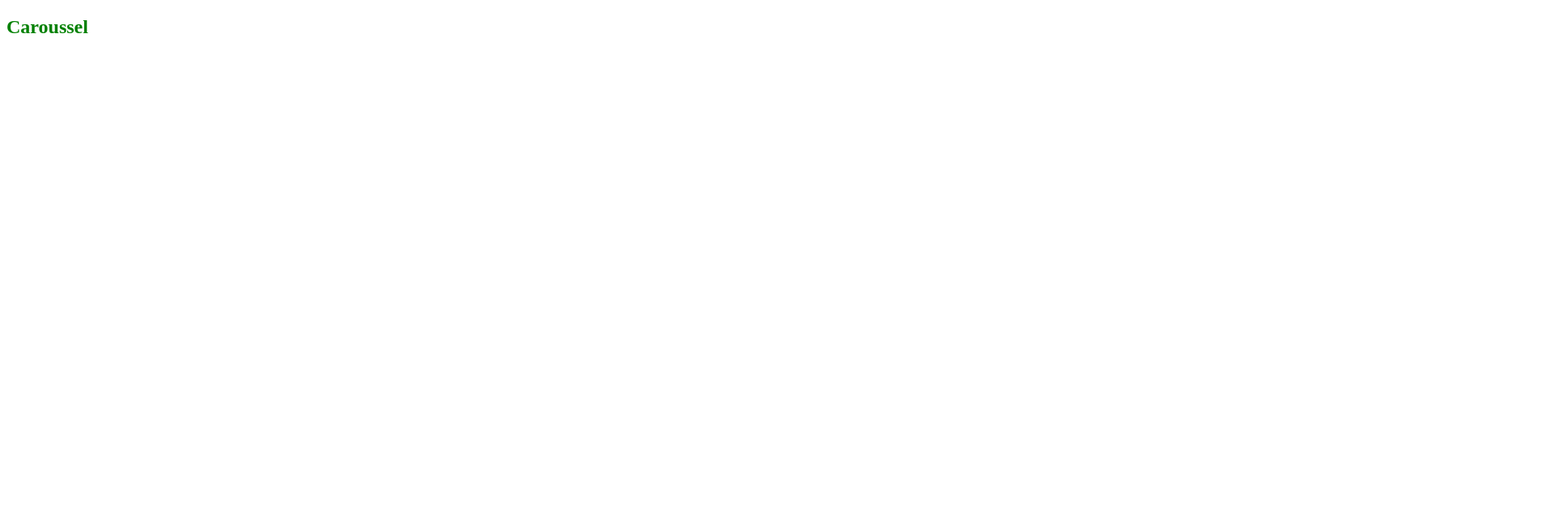
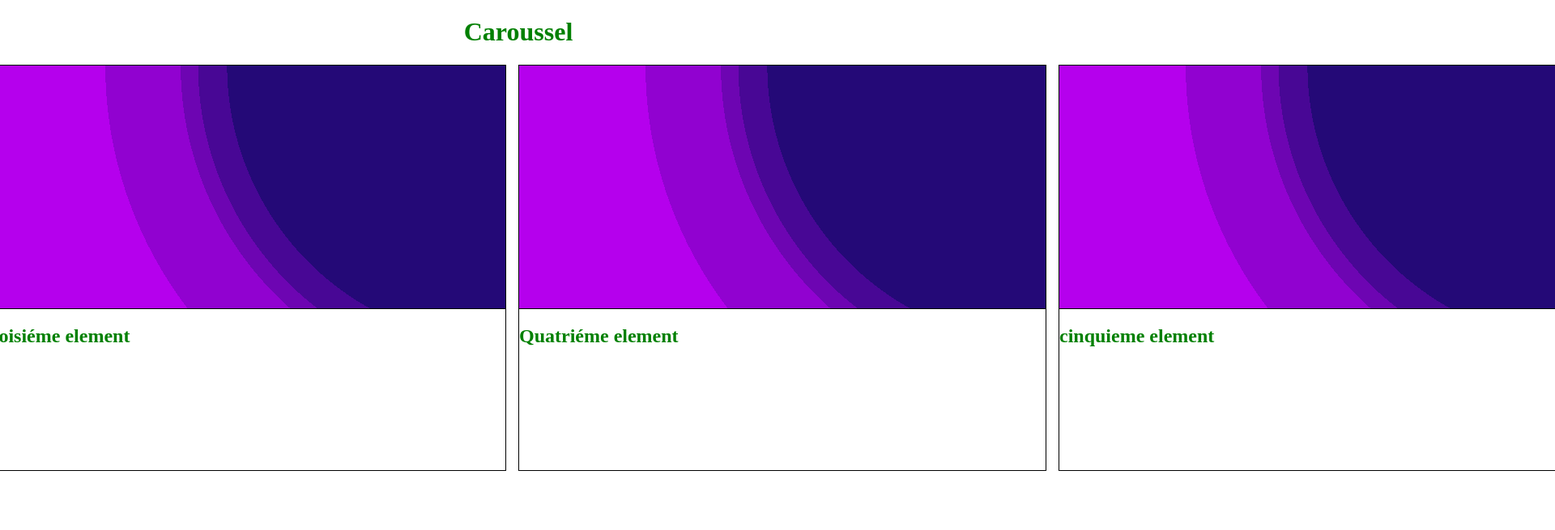
Before and after one commit to TokiWildDev/caroussel, a website: page index.html in a window 1280 px wide. Shown: the top 655 px of the page at 81% size, 1920 px wide, since content can reach past the window. Drawn offline with Linux system fonts and the light colour scheme.

Commit message:
début de la mise en place du css et de l'html

```diff
--- a/index.html
+++ b/index.html
@@ -9,23 +9,80 @@
 </head>
 <body>
 
-    <section>
+    <h1>Caroussel</h1>
 
-        <h1>Caroussel</h1>
+    <section id="caroussel">
 
         <div class="container">
-            <div class="container__img"></div>
-            <div class="container__text"></div>
+
+            <div class="container__img">
+
+            </div>
+
+            <div class="container__text">
+                <h1>Premier element</h1>
+            </div>
+
         </div>
 
         <div class="container">
-            <div class="container__img"></div>
-            <div class="container__text"></div>
+
+            <div class="container__img">
+
+            </div>
+
+            <div class="container__text">
+                <h1>deuxieme element</h1>
+            </div>
+
         </div>
 
         <div class="container">
-            <div class="container__img"></div>
-            <div class="container__text"></div>
+
+            <div class="container__img">
+
+            </div>
+
+            <div class="container__text">
+                <h1>Troisiéme element</h1>
+            </div>
+
+        </div>
+
+        <div class="container">
+
+            <div class="container__img">
+
+            </div>
+
+            <div class="container__text">
+                <h1>Quatriéme element</h1>
+            </div>
+
+        </div>
+
+        <div class="container">
+
+            <div class="container__img">
+
+            </div>
+
+            <div class="container__text">
+                <h1>cinquieme element</h1>
+            </div>
+
+        </div>
+
+        <div class="container">
+
+            <div class="container__img">
+
+            </div>
+
+            <div class="container__text">
+                <h1>sixiéme element</h1>
+            </div>
+
         </div>
 
     </section>
--- a/scss/mainscss.scss
+++ b/scss/mainscss.scss
@@ -1,6 +1,44 @@
 @import "utils/colors";
+
+body
+{
+    padding: 0; margin: 0;
+    box-sizing: border-box;
+    display: flex;
+    flex-direction: column;
+    align-items: center;
+    overflow-x: hidden;
+
+
+}
 
 h1
 {
     color: $colorH1;
 }
+
+#caroussel // section qui contient le caroussel //
+{
+    display: flex;
+
+    .container // Contenant des différents éléments du carroussel //
+    {
+        min-width: 650px;
+        height: 500px;
+        border: $border;
+        margin-right: 15px;
+
+        &__img
+        {
+            height: 60%;
+            border-bottom: $border;
+            background-image: radial-gradient(circle at top right, rgb(36, 9, 119) 0%, rgb(36, 9, 119) 48%,rgb(72, 7, 149) 48%, rgb(72, 7, 149) 53%,rgb(109, 5, 178) 53%, rgb(109, 5, 178) 56%,rgb(145, 2, 208) 56%, rgb(145, 2, 208) 69%,rgb(181, 0, 237) 69%, rgb(181, 0, 237) 100%);
+        }
+
+        &__text
+        {
+            height: 50%;
+        }
+    }
+
+}
--- a/scss/utils/colors.scss
+++ b/scss/utils/colors.scss
@@ -1 +1,3 @@
 $colorH1 : green;
+
+$border : 1px solid black;
```
Also changed, not shown: css/caroussel.css, 1 other file.
